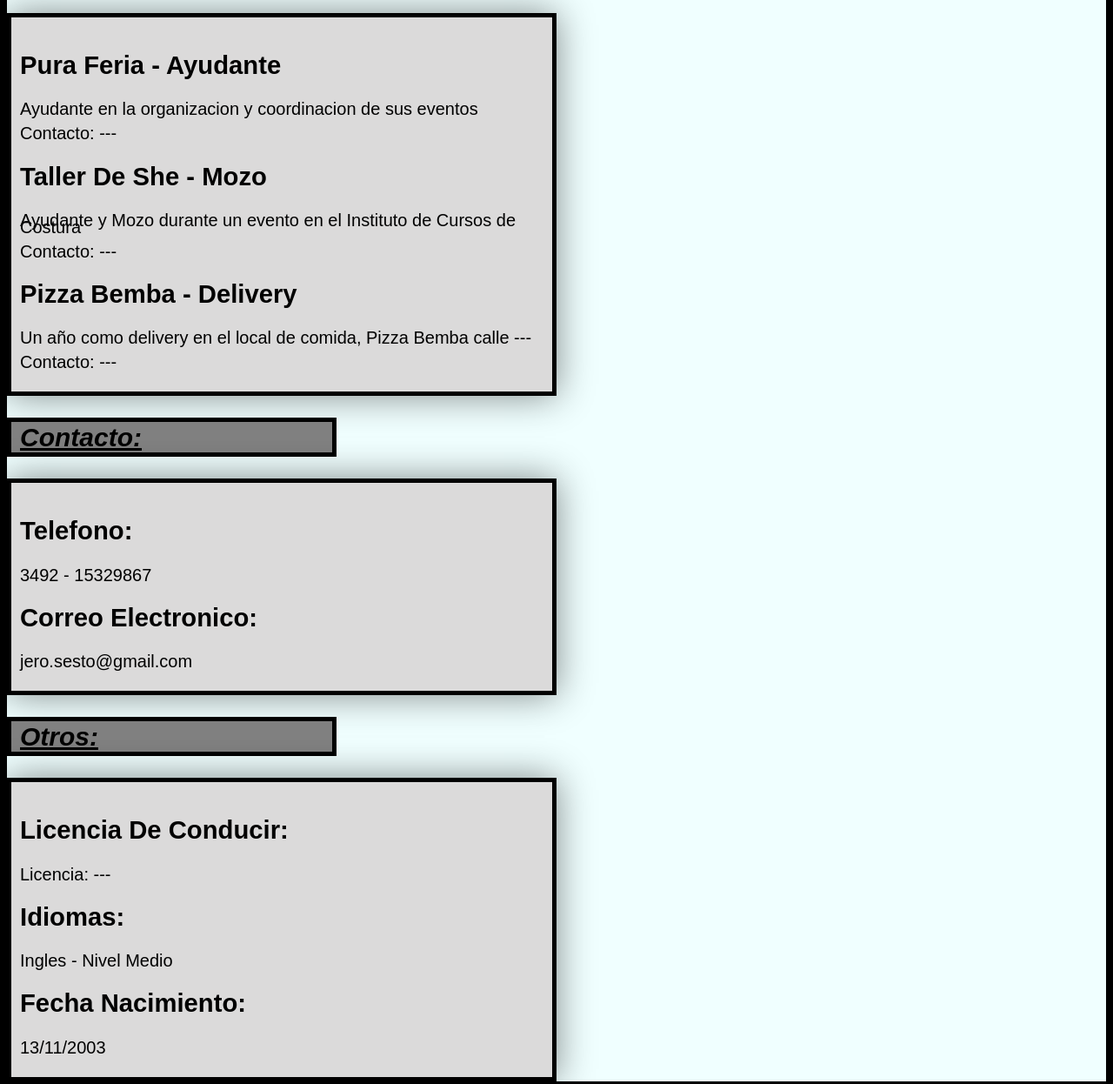
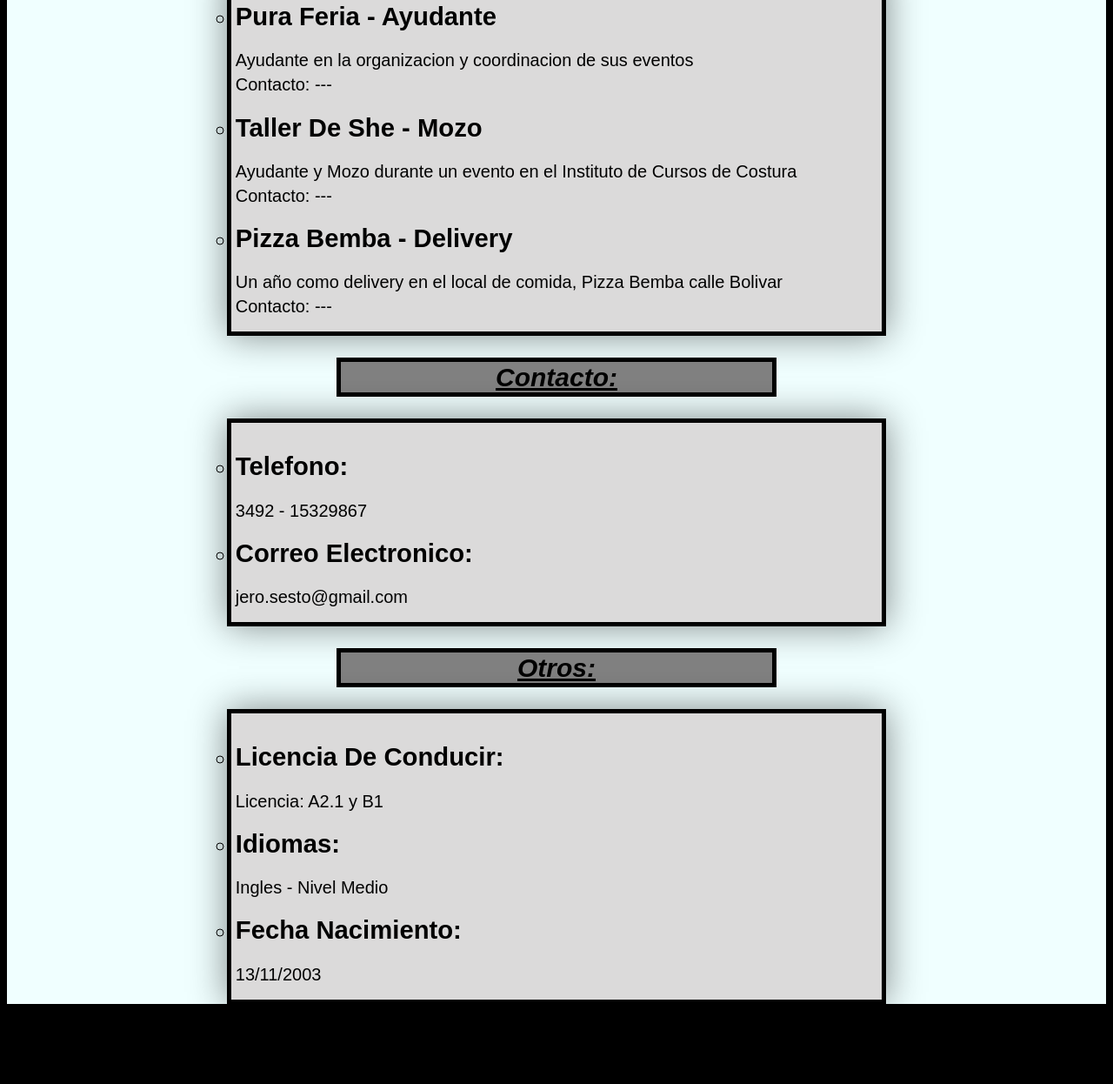
Before and after one commit to Feeergus/Jeronimo-Sesto, a plain HTML site: page index.html in a window 1280 px wide. Shown: the part 1470-2716 px from the top of the page at 87% size. After the commit the page ends 2640 px from the top, so only its background shows below. Drawn offline with Linux system fonts and the light colour scheme.

```diff
--- a/CSS/stylesheet.css
+++ b/CSS/stylesheet.css
@@ -2,12 +2,22 @@
 body {
     background-color: black;
 }
+
+
 
 img {
     width: 300px;
     height: 400px;
     margin-left: 740px;
     margin-top: 100px;
+
+}
+
+.fondoCostado{
+    width: 300px;
+    height: 400px;
+    margin-left: 0px;
+
 
 }
 
@@ -28,8 +38,9 @@ p {
 
 ol{
     background-color: rgb(219, 218, 218);
-    padding: 10px;
-    margin-right: 50%;
+    padding: 5px;
+    margin-right: 20%;
+    margin-left: 20%;
     border: 5px solid black;
     box-shadow: 0 0 40px 0 #0007;
 }
@@ -50,8 +61,11 @@ h2 {
     text-transform: capitalize;
     background-color: gray;
     padding: 10px;
-    margin-right: 70%;
+    margin-right: 30%;
+    margin-left: 30%;
     border: 5px solid black;
+    text-align: center;
+
 }
 
 h1 {
--- a/index.html
+++ b/index.html
@@ -4,6 +4,7 @@
     <meta charset="UTF-8">
     <meta name="viewport" content="width=device-width, initial-scale=1.0">
     <link rel="stylesheet" type="text/css" href="./CSS/stylesheet.css">
+    <link rel="icon" href="/imagenes/cafe.png" type="image/png">
     <title>CV de Jeronimo Sesto</title>
 </head>
 <body>
@@ -41,7 +42,7 @@
         <span><p>Ayudante y Mozo durante un evento en el Instituto de Cursos de Costura</p></span>
         <p>Contacto: ---</p>
         <li><h3>Pizza Bemba - Delivery</h3></li>
-        <span><p>Un año como delivery en el local de comida, Pizza Bemba calle ---</p></span>
+        <span><p>Un año como delivery en el local de comida, Pizza Bemba calle Bolivar</p></span>
         <p>Contacto: ---</p>
     </ol>
 
@@ -56,7 +57,7 @@
     <h2>Otros:</h2>
     <ol type="->">
         <li><h3>Licencia de Conducir:</h3></li>
-        <p>Licencia: ---</p>
+        <p>Licencia: A2.1 y B1</p>
         <li><h3>Idiomas:</h3></li>
         <p>Ingles - Nivel Medio</p>
         <li><h3>Fecha Nacimiento:</h3></li>
@@ -66,5 +67,7 @@
 
     </div>
 
+
+
 </body>
 </html>
```
Also changed, not shown: imagenes/cafe.png (added).
